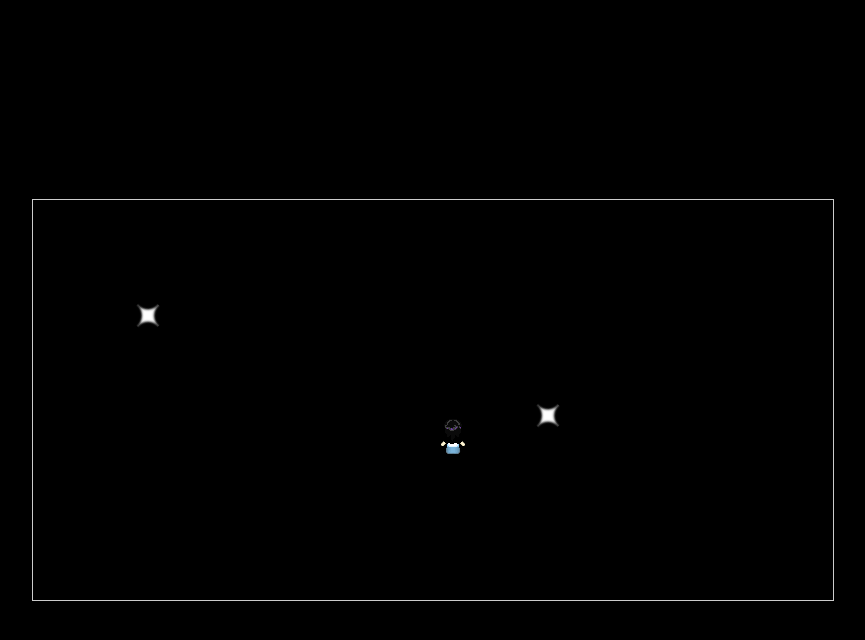
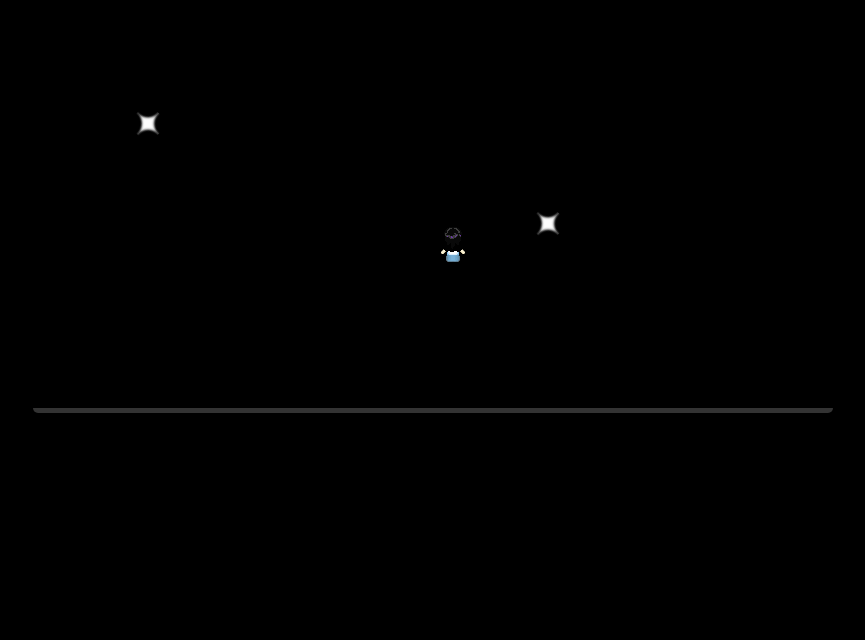
Before and after one commit to csiehsu/csiehsu.github.io, a plain HTML site: page gametest.html in a window 1280 px wide. Shown: the whole page, without its empty margins (207-1072 px from the left). Drawn offline with Linux system fonts and the light colour scheme.

Commit message:
event test

```diff
--- a/gametest.css
+++ b/gametest.css
@@ -2,13 +2,12 @@ body{
 	background-color: black;
 }
 canvas{
-  border: 1px solid;
-  border-color: #CCCCCC;
+	border-bottom: 5px solid;
+	border-color: #333;
+	border-radius: 5px;
   background-color: black;
-  position: absolute;
-  top: 50%;
-  left: 50%;
-  transform: translate(-50%, -50%);
+	margin: auto;
+	display: block;
 }
 img{
   display: none;
--- a/gametest.js
+++ b/gametest.js
@@ -2,13 +2,14 @@ var myCharacter;
 
 function startGame() {
   myGameArea.start();
+	myGameArea.fadeIn();
   //line
   //line = new line(5, 300, 795, 300, "#AAAAAA", 5, "round");
   //grd = new linearGradient(60, 60, 140, 140, "Red", "White");
   //circle = new circle(100, 100, 40, 0, 2 * Math.PI, "#AA9999", grd);
   myCharacter = new character("up", myGameArea.canvas.width/2, myGameArea.canvas.height/2, 20, 0, 15);
 	item = new object("item", 100, 100, 20, 0, 15);
-	item1 = new object("item", 500, 200, 20, 0, 15);
+	star = new object("item", 500, 200, 20, 0, 15);
   //text = new text(10, 330, "Hint: ", "#555555", "16px courier");
 }
 
@@ -36,7 +37,11 @@ var myGameArea = {
   },
   clearGraphic : function() {
     this.context.clearRect(0, 0, this.canvas.width, this.canvas.height);
-  }
+  },
+	fadeIn : function(){
+		ctx = myGameArea.context;
+		ctx.globalAlpha = 0;
+	}
 }
 
 function character(id, x, y, blur, offsetX, offsetY){
@@ -162,14 +167,20 @@ function text(x, y, text, color, font){
 }
 
 function updateGameArea() {
+
 	myGameArea.frameNo = (myGameArea.frameNo + 1) % 100;
   myGameArea.clearGraphic();
+
+	if(ctx.globalAlpha < 1){ ctx.globalAlpha += 0.01; }
   if (myGameArea.keys && myGameArea.keys[37]) {myCharacter.direction = "left";}
   if (myGameArea.keys && myGameArea.keys[39]) {myCharacter.direction = "right"; }
   if (myGameArea.keys && myGameArea.keys[38]) {myCharacter.direction = "up"; }
   if (myGameArea.keys && myGameArea.keys[40]) {myCharacter.direction = "down"; }
   myCharacter.newPos();
   myCharacter.update();
+	if(star){
+		star.update(Math.floor(myGameArea.frameNo / 50));
+	}
 	if(item){
 		if(myCharacter.touch(item)){
 			delete item;
@@ -177,11 +188,4 @@ function updateGameArea() {
 			item.update(Math.floor(myGameArea.frameNo / 50));
 		}
 	}
-	if(item1){
-		if(myCharacter.touch(item1)){
-			delete item1;
-		} else {
-			item1.update(Math.floor(myGameArea.frameNo / 50));
-		}
-	}
 }
```
